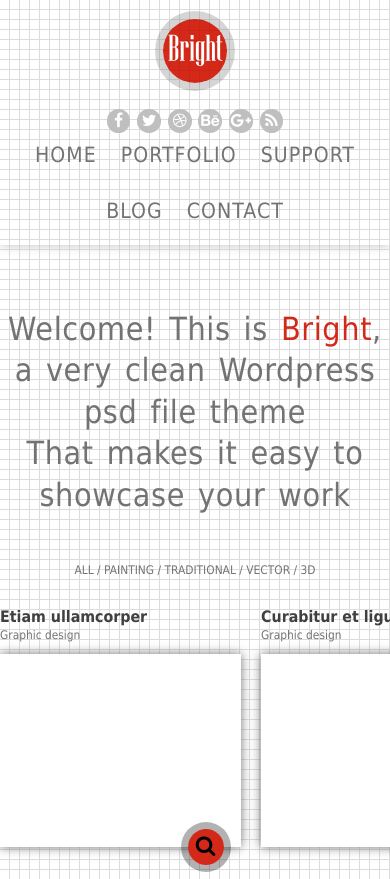
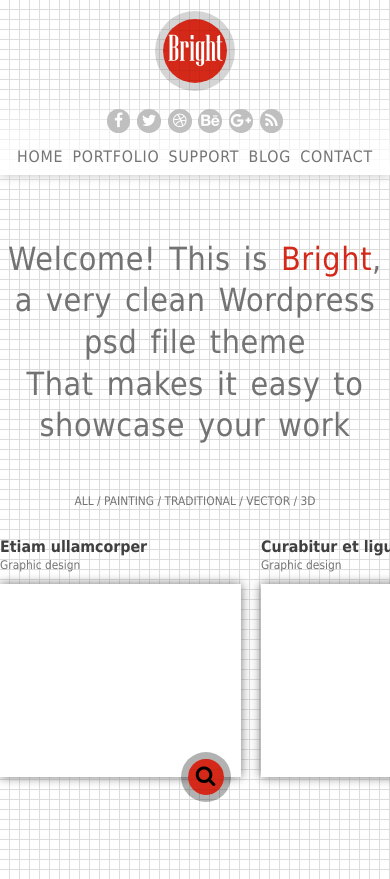
Before and after one commit to bahimy/brightw, a website: page src/html/index.html in a window 390 px wide. Shown: the top 879 px of the page. Drawn offline with nearby package versions, Linux system fonts and the light colour scheme; files that its build step writes are made by us from their sources; files whose address does not match are found by name.

Commit message:
Improves responsibility

```diff
--- a/src/scss/components/_navigation.scss
+++ b/src/scss/components/_navigation.scss
@@ -40,6 +40,7 @@
   padding-bottom: 0.4em;
   color: $color-basic;
   letter-spacing: 0.05em;
+  border-bottom: 1px solid transparent;
 
   &:hover {
     border-bottom: 1px solid $color-accent;
@@ -58,12 +59,29 @@
   /* medias */
 
 @media screen and (max-width: 1100px) {
+  .navmenu__item--main {
+    margin-bottom: .2em;
+    margin-top: 1em;
+  }
+
   .navmenu--header {
     margin-right: 0;
   }
 
   .navmenu--header {
     // background-color: blue;
+  }
+}
+
+@media screen and (max-width: 640px) {
+  .navmenu__item--main {
+    font-size: $text-epsilon;
+    padding: 0;
+    margin: 0 .2em .5em .2em;
+  }
+
+  .navmenu--header {
+    padding-top: 1.5em;
   }
 }
 
--- a/src/scss/layout/_layout.scss
+++ b/src/scss/layout/_layout.scss
@@ -75,11 +75,12 @@
 
   .l-navbar__container {
     height: auto;
-    max-width: 1100;
+    max-width: 1100px;
   }
 
   .l-navbar__links {
     margin: 0 auto;
+    background-image: linear-gradient(to top, white, transparent);
   }
 
   .l-navbar__logo {
```
Also changed, not shown: build/css/index.css.
